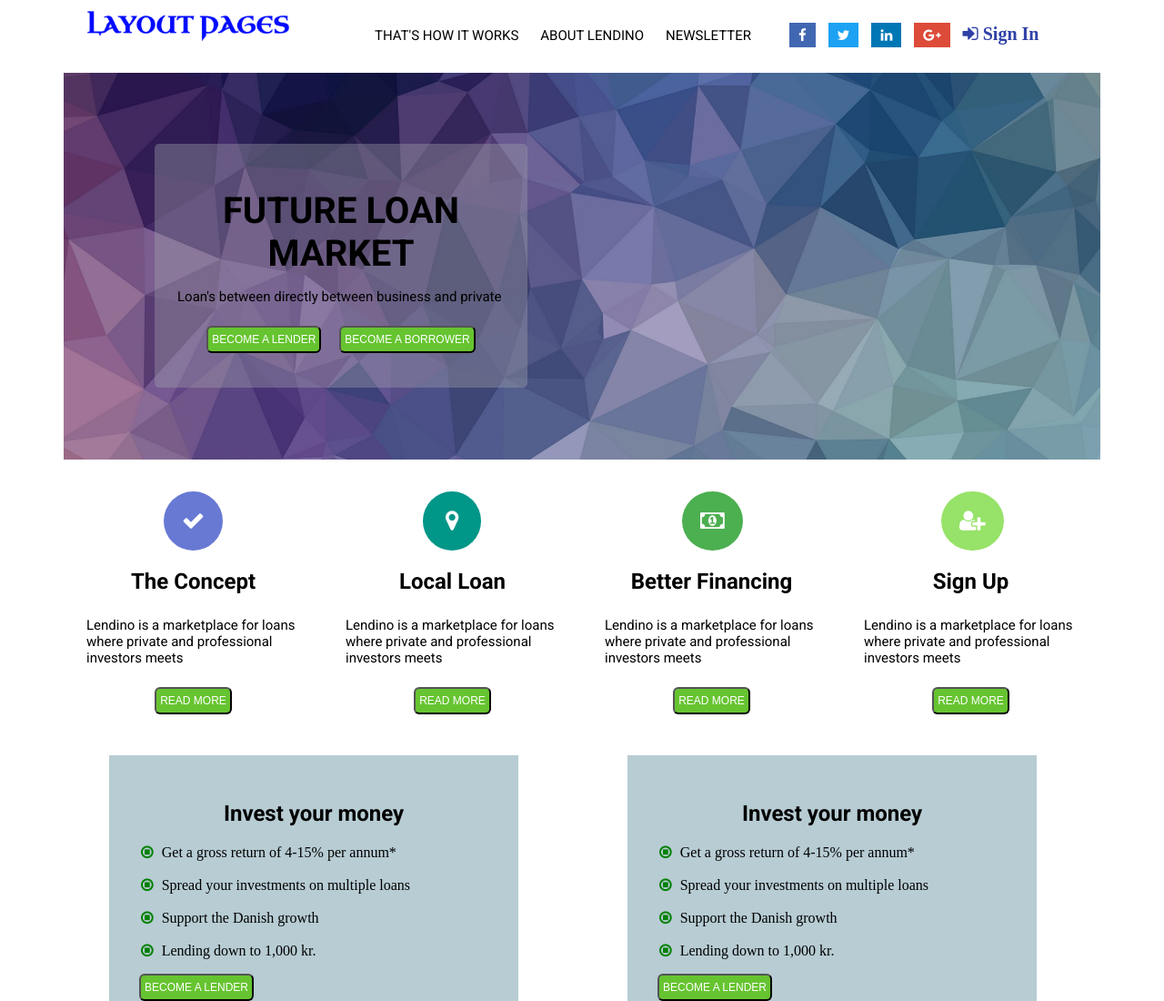
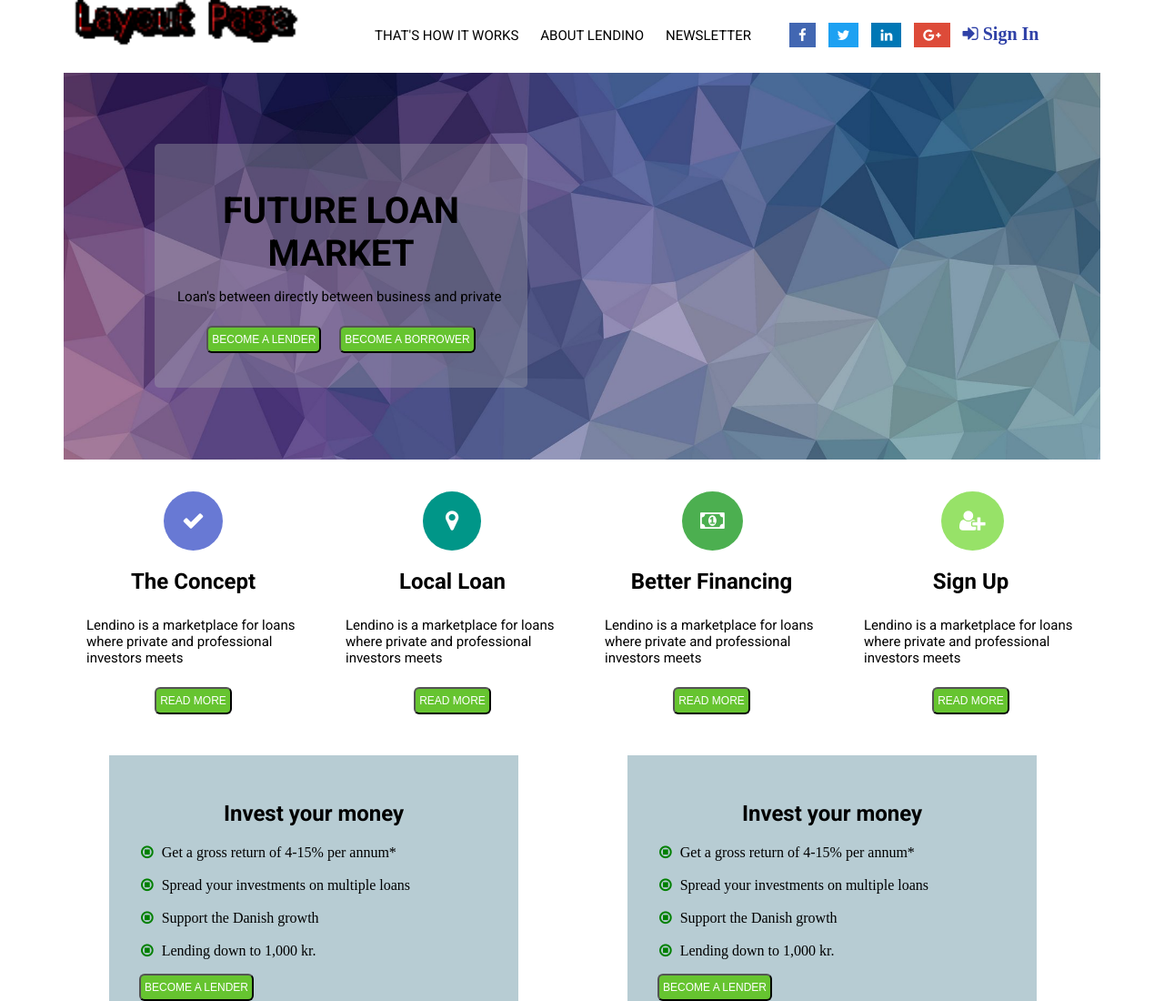
Before and after one commit to thratry115/assignment-3-PageLayouts, a plain HTML site: page index.html in a window 1280 px wide. Shown: the top 1100 px of the page at 91% size. Drawn offline with Linux system fonts and the light colour scheme.

Commit message:
Update index.html

```diff
--- a/index.html
+++ b/index.html
@@ -19,7 +19,7 @@
 	<header>
 		<div class="container">
 			<div class="admin">
-				<a href="index.html"><img src="img/logo.png"></a>
+				<a href="index.html"><img src="img/layout-page.gif"></a>
 			</div>
 			<div class="menu">
 				<nav>
```
